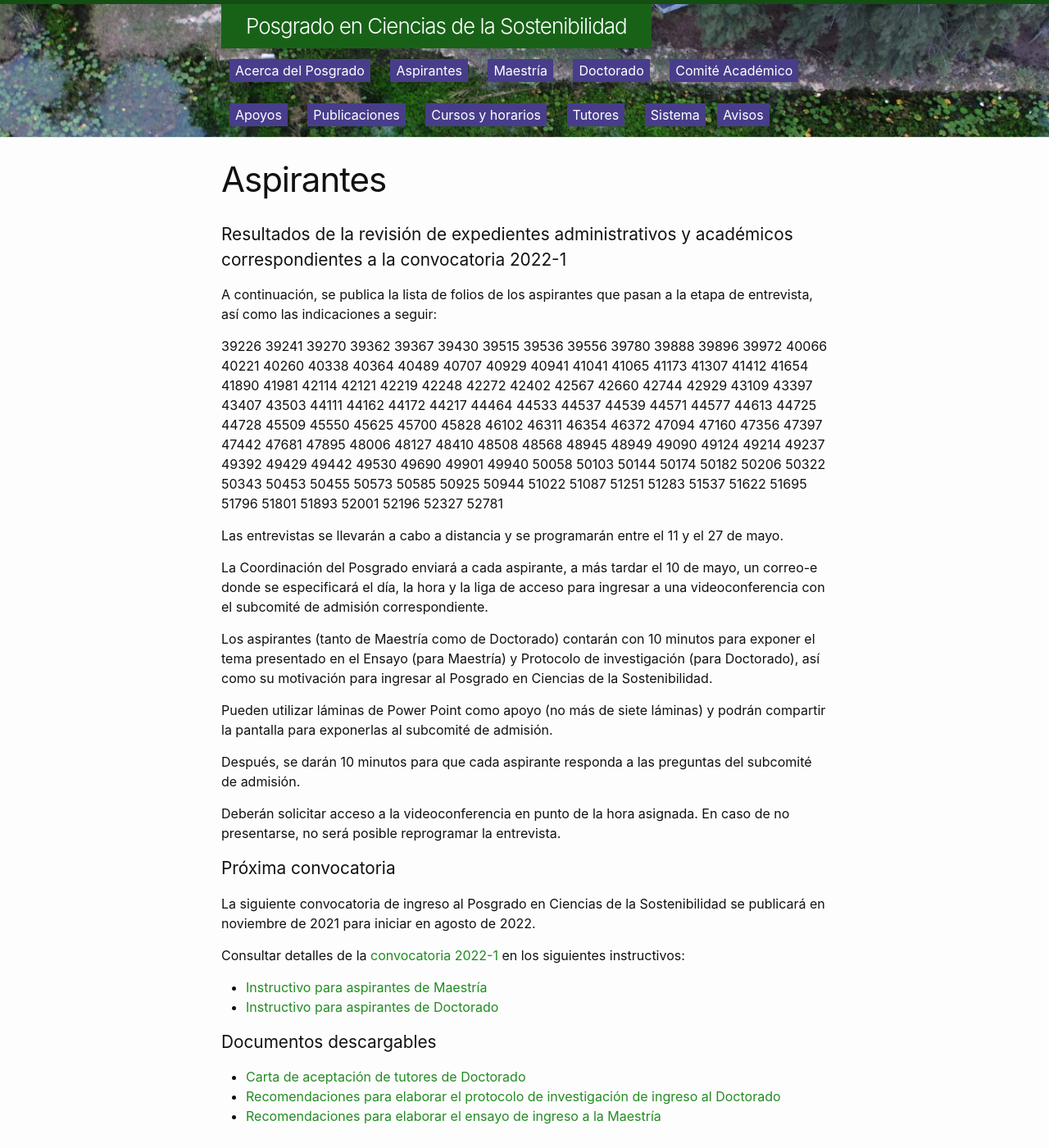
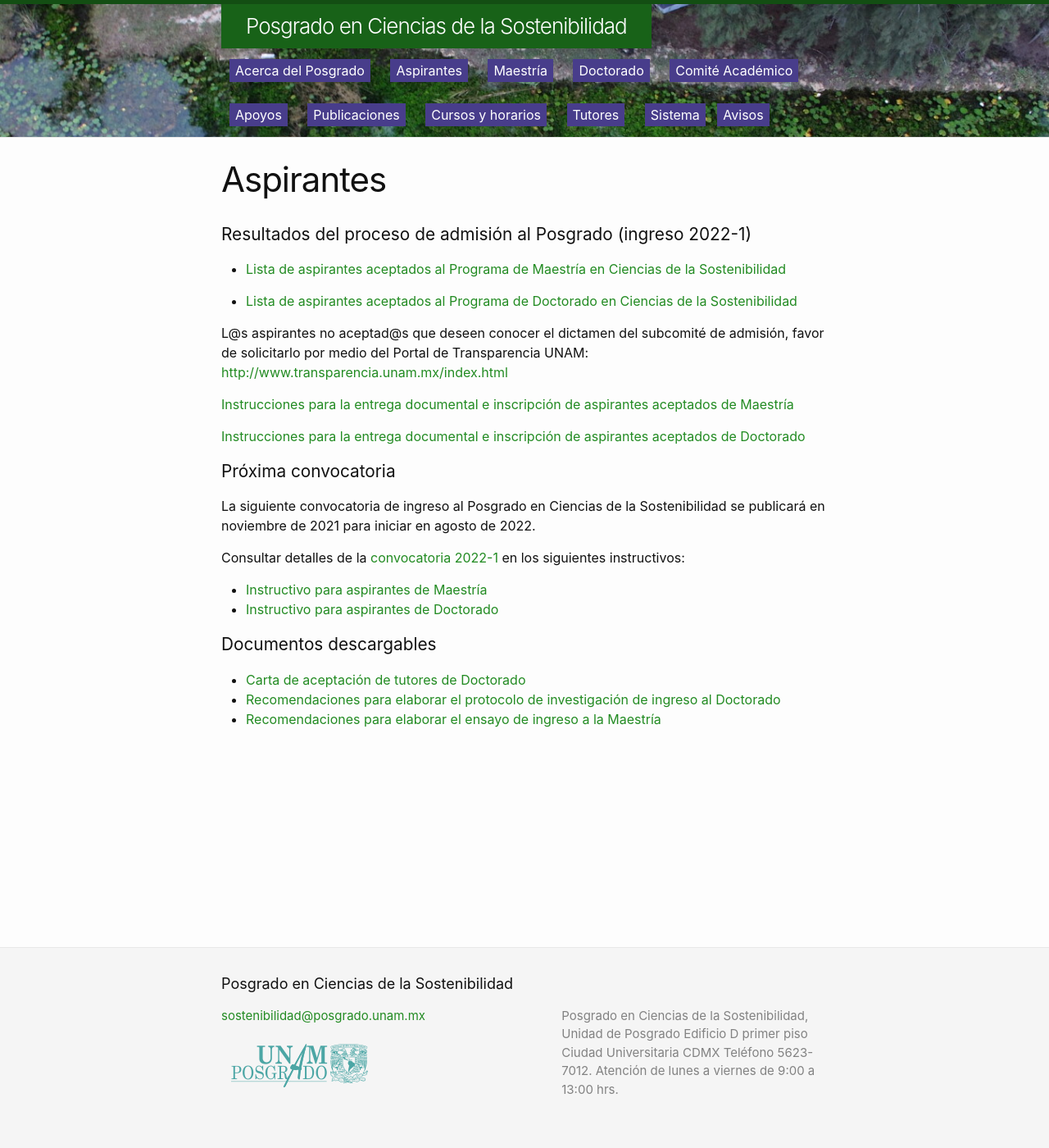
Before and after one commit to pcs-unam/pcs-unam.github.io, a Jekyll site: the page built from 01_aspirantes.md, in a window 1280 px wide and 1400 px high. Shown: the whole window at 82% size. Built offline with Jekyll 4.4.1, drawn with Linux system fonts in a browser that asks for light colours.

Commit message:
Publicación resultados ingreso 2022-1

```diff
--- a/01_aspirantes.md
+++ b/01_aspirantes.md
@@ -6,141 +6,19 @@ pleca: /assets/plecas/p20.jpg
 menu: true
 ---
 
-## Resultados de la revisión de expedientes administrativos y académicos correspondientes a la convocatoria 2022-1
+## Resultados del proceso de admisión al Posgrado (ingreso 2022-1)
 
-A continuación, se publica la lista de folios de los aspirantes que pasan a la etapa de entrevista, así como las indicaciones a seguir:
+ - [Lista de aspirantes aceptados al Programa de Maestría en Ciencias de la Sostenibilidad](/assets/docs/lista_aspirantes_aceptados_maestria_2022_1.pdf)
 
-39226
-39241
-39270
-39362
-39367
-39430
-39515
-39536
-39556
-39780
-39888
-39896
-39972
-40066
-40221
-40260
-40338
-40364
-40489
-40707
-40929
-40941
-41041
-41065
-41173
-41307
-41412
-41654
-41890
-41981
-42114
-42121
-42219
-42248
-42272
-42402
-42567
-42660
-42744
-42929
-43109
-43397
-43407
-43503
-44111
-44162
-44172
-44217
-44464
-44533
-44537
-44539
-44571
-44577
-44613
-44725
-44728
-45509
-45550
-45625
-45700
-45828
-46102
-46311
-46354
-46372
-47094
-47160
-47356
-47397
-47442
-47681
-47895
-48006
-48127
-48410
-48508
-48568
-48945
-48949
-49090
-49124
-49214
-49237
-49392
-49429
-49442
-49530
-49690
-49901
-49940
-50058
-50103
-50144
-50174
-50182
-50206
-50322
-50343
-50453
-50455
-50573
-50585
-50925
-50944
-51022
-51087
-51251
-51283
-51537
-51622
-51695
-51796
-51801
-51893
-52001
-52196
-52327
-52781
+ - [Lista de aspirantes aceptados al Programa de Doctorado en Ciencias de la Sostenibilidad](/assets/docs/lista_aspirantes_aceptados_doctorado_2022_1.pdf)
 
-Las entrevistas se llevarán a cabo a distancia y se programarán entre el 11 y el 27 de mayo.
 
-La Coordinación del Posgrado enviará a cada aspirante, a más tardar el 10 de mayo, un correo-e donde se especificará el día, la hora y la liga de acceso para ingresar a una videoconferencia con el subcomité de admisión correspondiente.
+L@s aspirantes no aceptad@s que deseen conocer el dictamen del subcomité de admisión, favor de solicitarlo por medio del Portal de Transparencia UNAM: <http://www.transparencia.unam.mx/index.html>
 
-Los aspirantes (tanto de Maestría como de Doctorado) contarán con 10 minutos para exponer el tema presentado en el Ensayo (para Maestría) y Protocolo de investigación (para Doctorado), así como su motivación para ingresar al Posgrado en Ciencias de la Sostenibilidad.
 
-Pueden utilizar láminas de Power Point como apoyo (no más de siete láminas) y podrán compartir la pantalla para exponerlas al subcomité de admisión.
+[Instrucciones para la entrega documental e inscripción de aspirantes aceptados de Maestría](/assets/docs/instrucciones_entregadocumental_inscripcion_aspirantes_aceptados_mae.pdf)
 
-Después, se darán 10 minutos para que cada aspirante responda a las preguntas del subcomité de admisión.
-
-Deberán solicitar acceso a la videoconferencia en punto de la hora asignada. En caso de no presentarse, no será posible reprogramar la entrevista.
+[Instrucciones para la entrega documental e inscripción de aspirantes aceptados de Doctorado](/assets/docs/instrucciones_entregadocumental_inscripcion_aspirantes_aceptados_doc.pdf)
 
 
 
```
